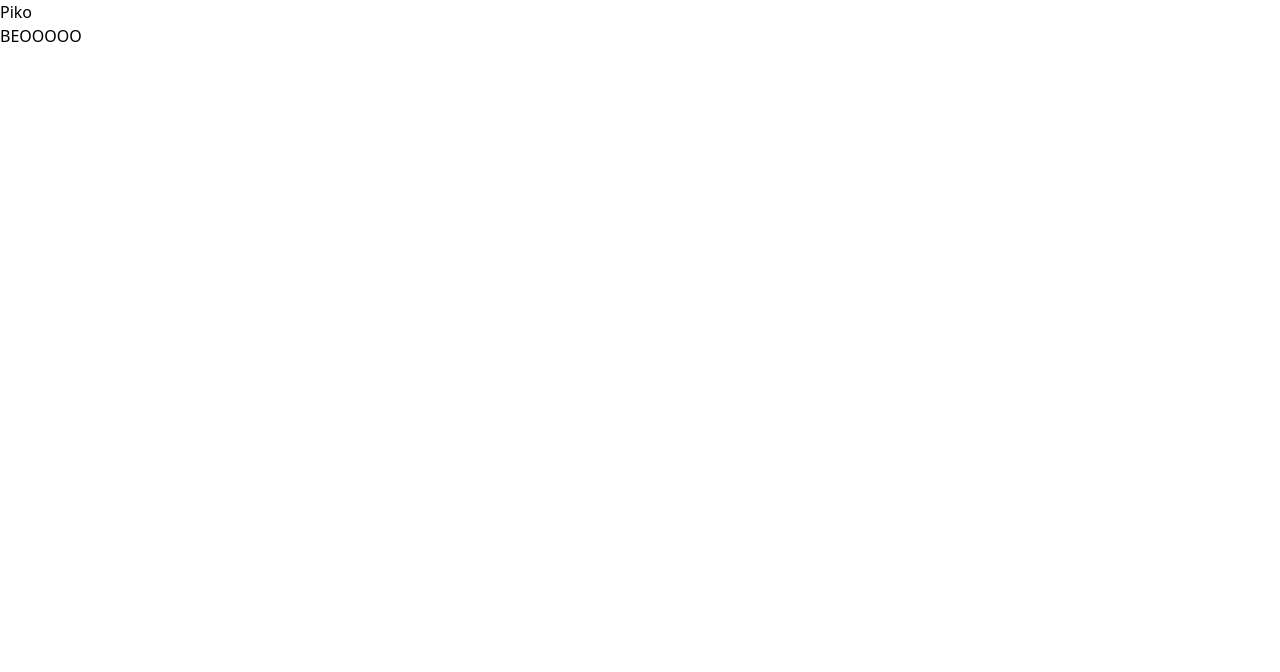
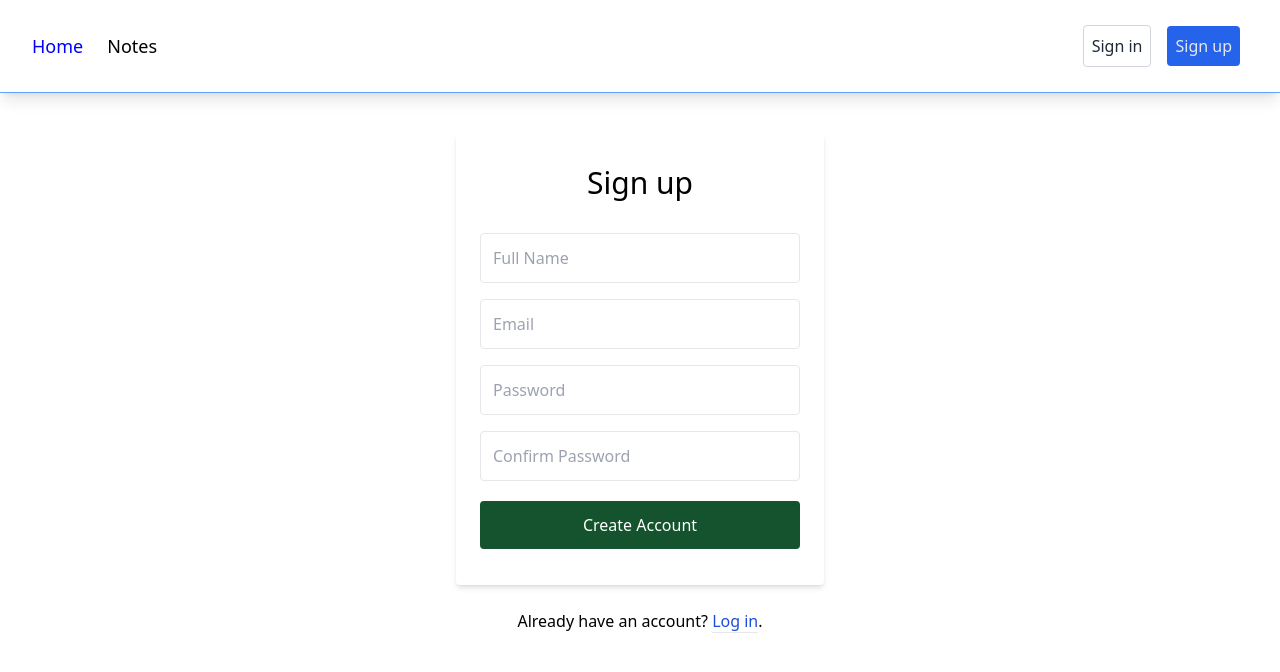
Before and after one commit to eslamabdallah74/notes-nuxt, a Nuxt app: page / in a window 1280 px wide. Shown: the top 672 px of the page. Built offline with nearby package versions, Linux system fonts and the light colour scheme.

Commit message:
sign up component

```diff
--- a/components/Auth/Card.vue
+++ b/components/Auth/Card.vue
@@ -1,5 +1,43 @@
 <template>
     <div class="">
-        <h2>BEOOOOO</h2>
+        <!-- component -->
+        <div class="flex flex-col bg-grey-lighter">
+            <div class="container flex flex-col items-center justify-center flex-1 max-w-sm px-2 mx-auto">
+                <div class="w-full px-6 py-8 text-black bg-white rounded shadow-md">
+                    <h1 class="mb-8 text-3xl text-center">Sign up</h1>
+                    <input type="text" class="block w-full p-3 mb-4 border rounded border-grey-light" name="fullname"
+                        placeholder="Full Name" />
+
+                    <input type="text" class="block w-full p-3 mb-4 border rounded border-grey-light" name="email"
+                        placeholder="Email" />
+
+                    <input type="password" class="block w-full p-3 mb-4 border rounded border-grey-light"
+                        name="password" placeholder="Password" />
+                    <input type="password" class="block w-full p-3 mb-4 border rounded border-grey-light"
+                        name="confirm_password" placeholder="Confirm Password" />
+
+                    <button type="submit"
+                        class="w-full py-3 my-1 text-center text-white bg-green-900 rounded hover:bg-green-800 focus:outline-none">Create
+                        Account</button>
+<!--
+                    <div class="mt-4 text-sm text-center text-grey-dark">
+                        By signing up, you agree to the
+                        <a class="no-underline border-b border-grey-dark text-grey-dark" href="#">
+                            Terms of Service
+                        </a> and
+                        <a class="no-underline border-b border-grey-dark text-grey-dark" href="#">
+                            Privacy Policy
+                        </a>
+                    </div> -->
+                </div>
+
+                <div class="mt-6 text-grey-dark">
+                    Already have an account?
+                    <a class="no-underline border-b border-blue text-blue" href="../login/">
+                        <span class="text-blue-700"> <nuxt-link to="/login">Log in</nuxt-link> </span>
+                    </a>.
+                </div>
+            </div>
+        </div>
     </div>
 </template>
--- /dev/null
+++ b/components/Navbar.vue
@@ -0,0 +1,48 @@
+<template>
+    <div>
+        <nav id="header" class="top-0 z-30 w-full py-4 mb-10 bg-white border-b border-blue-400 shadow-lg">
+            <div class="flex items-center justify-between w-full px-6 py-2 mt-0">
+                <label for="menu-toggle" class="block cursor-pointer md:hidden">
+                    <svg class="text-blue-600 fill-current" xmlns="http://www.w3.org/2000/svg" width="20" height="20"
+                        viewBox="0 0 20 20">
+                        <title>menu</title>
+                        <path d="M0 3h20v2H0V3zm0 6h20v2H0V9zm0 6h20v2H0v-2z"></path>
+                    </svg>
+                </label>
+                <input class="hidden" type="checkbox" id="menu-toggle">
+
+                <div class="order-3 hidden w-full md:flex md:items-center md:w-auto md:order-1" id="menu">
+                    <nav>
+                        <ul class="items-center justify-between pt-4 text-base md:flex md:pt-0">
+                            <li
+                                class="inline-block px-4 py-2 text-lg font-medium no-underline hover:text-black lg:-ml-2 active">
+                                <nuxt-link to="/">Home</nuxt-link>
+                            </li>
+                            <li
+                                class="inline-block px-4 py-2 text-lg font-medium no-underline hover:text-black lg:-ml-2">
+                                <nuxt-link to="/notes">Notes</nuxt-link>
+                            </li>
+
+                        </ul>
+                    </nav>
+                </div>
+
+                <div class="flex flex-wrap items-center justify-end order-2 mr-0 md:order-3 md:mr-4" id="nav-content">
+                    <div class="flex items-center w-full auth md:w-full">
+                        <button
+                            class="p-2 mr-4 text-gray-800 bg-transparent border border-gray-300 rounded hover:bg-gray-100 hover:text-gray-700">Sign
+                            in</button>
+                        <button class="p-2 text-gray-200 bg-blue-600 rounded hover:bg-blue-500 hover:text-gray-100">Sign
+                            up</button>
+                    </div>
+                </div>
+            </div>
+        </nav>
+    </div>
+</template>
+
+<style  scoped>
+.active {
+    color:blue;
+}
+</style>>
--- a/package.json
+++ b/package.json
@@ -9,6 +9,9 @@
   "devDependencies": {
     "nuxt": "3.0.0-rc.8",
     "tailwindcss": "^3.0.23"
-
+  },
+  "dependencies": {
+    "@headlessui/vue": "^1.6.7",
+    "@heroicons/vue": "^2.0.8"
   }
 }
--- a/pages/index.vue
+++ b/pages/index.vue
@@ -1,6 +1,6 @@
 <template>
     <div class="">
-        <h2>Piko</h2>
+        <Navbar />
         <AuthCard />
     </div>
 </template>
--- a/tailwind.config.js
+++ b/tailwind.config.js
@@ -10,5 +10,7 @@
   theme: {
     extend: {},
   },
-  plugins: [],
+  plugins: [
+
+  ],
 }
```
Also changed, not shown: 1 other file (tests, documents, lock files or other folders).
